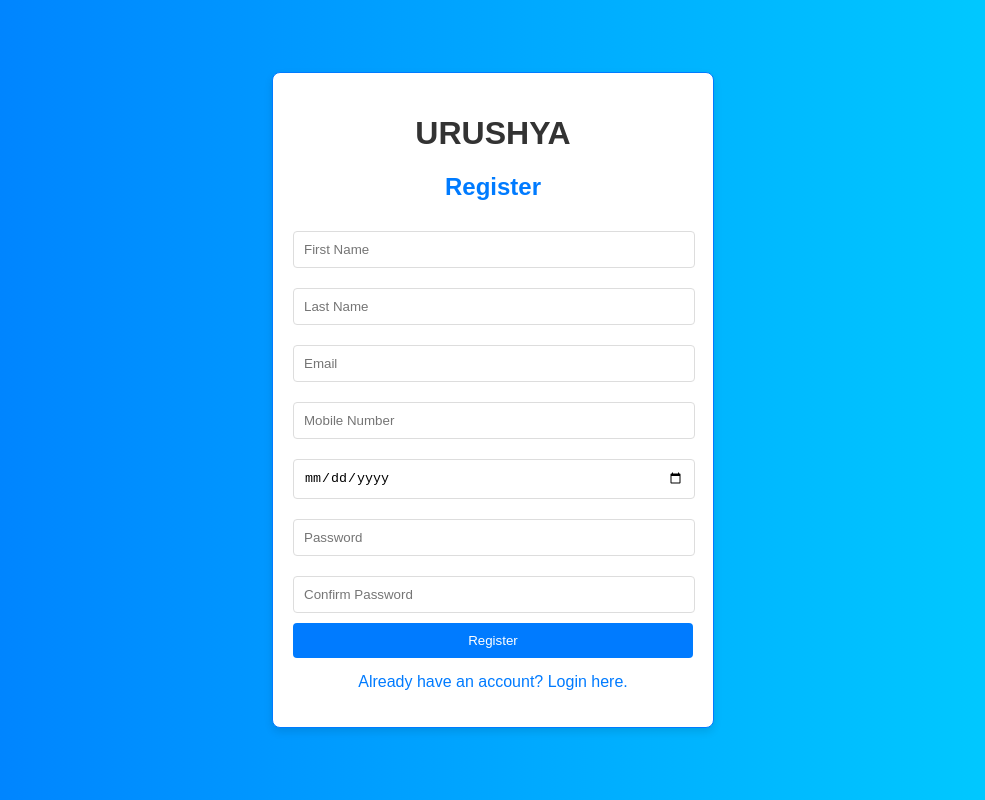
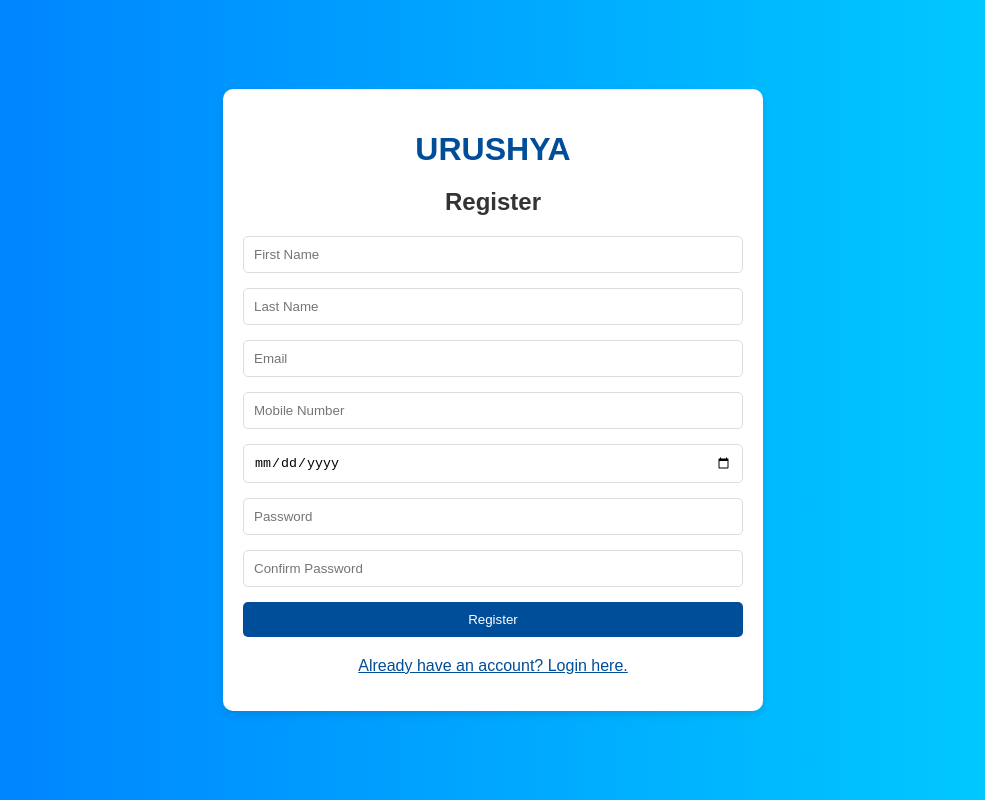
Before and after one commit to Monze7/URUSHAY, a React (Create React App) app in the folder Frontend/: page /register in a window 1280 px wide. Shown: the whole page, without its empty margins (147-1132 px from the left). Built offline with nearby package versions, Linux system fonts and the light colour scheme.

Commit message:
Update Register.css

```diff
--- a/Frontend/src/components/Register.css
+++ b/Frontend/src/components/Register.css
@@ -1,40 +1,60 @@
 /* src/components/Register.css */
+
+body {
+  margin: 0;
+  font-family: Arial, sans-serif;
+  background: linear-gradient(to right, #00aaff, #004d99);
+}
+
 .register-container {
-  max-width: 400px;
-  margin: 20px;
+  width: 100%;
+  max-width: 500px;
+  margin: 100px auto;
   padding: 20px;
-  border: 1px solid #007bff;
-  border-radius: 8px;
+  background: #fff;
+  border-radius: 10px;
+  box-shadow: 0 4px 8px rgba(0, 0, 0, 0.1);
   text-align: center;
-  background: #ffffff; /* White background for contrast */
-  box-shadow: 0 4px 8px rgba(0, 0, 0, 0.1);
+}
+
+.register-container h1 {
+  color: #004d99;
+  margin-bottom: 20px;
 }
 
 .register-container h2 {
   margin-bottom: 20px;
-  color: #007bff; /* Blue color for headings */
+  color: #333;
+}
+
+.register-container form {
+  display: flex;
+  flex-direction: column;
 }
 
 .register-container input {
-  width: calc(100% - 20px);
+  margin-bottom: 15px;
   padding: 10px;
-  margin: 10px 0;
   border: 1px solid #ddd;
-  border-radius: 4px;
+  border-radius: 5px;
 }
 
 .register-container button {
-  width: 100%;
   padding: 10px;
-  background-color: #007bff;
-  color: white;
+  background: #004d99;
+  color: #fff;
   border: none;
-  border-radius: 4px;
+  border-radius: 5px;
   cursor: pointer;
 }
 
+.register-container button:hover {
+  background: #003366;
+}
+
 .register-container .link-text {
-  color: #007bff;
+  margin-top: 20px;
+  color: #004d99;
   cursor: pointer;
-  margin-top: 15px;
+  text-decoration: underline;
 }
```
